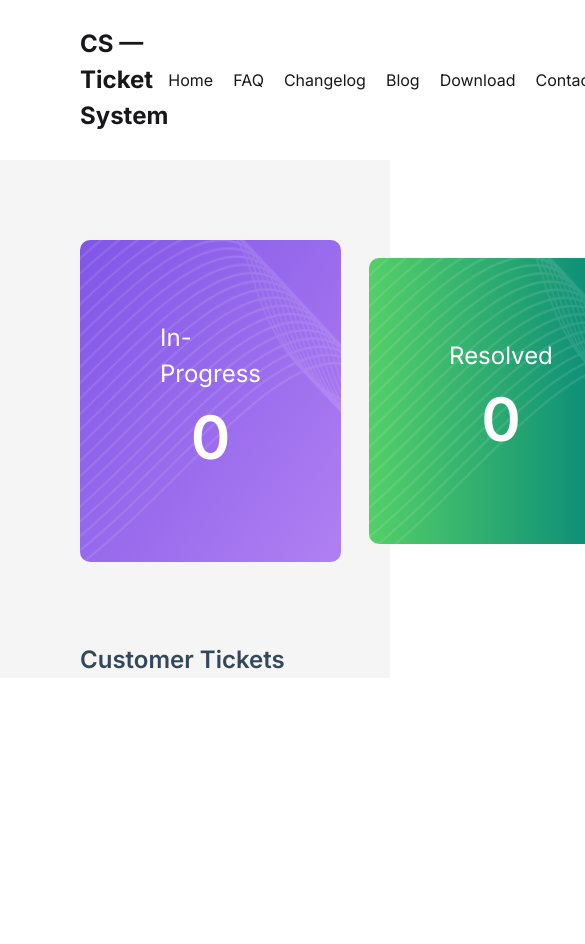
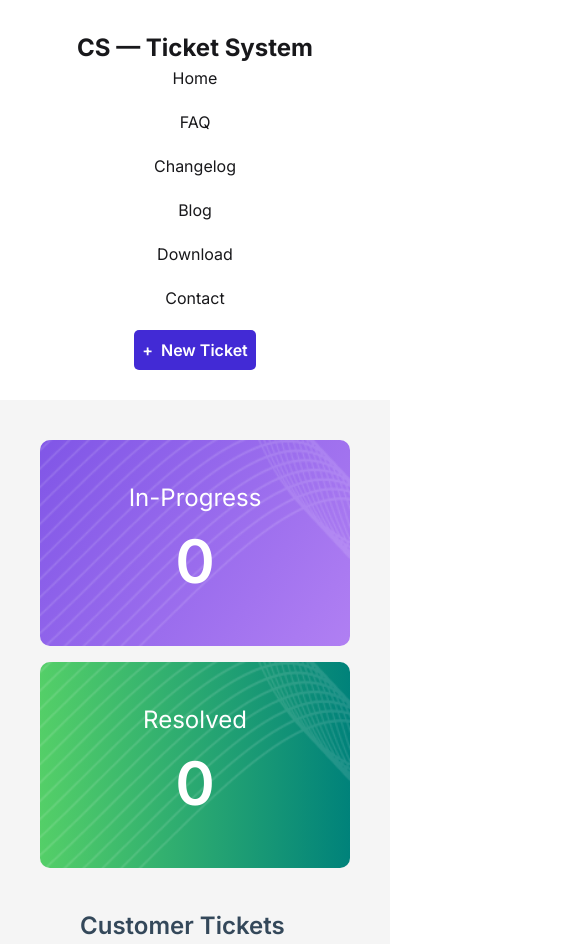
Before and after one commit to ImranSanvi/customer-support, a React (Vite) app: page / in a window 390 px wide. Shown: the top 944 px of the page, 585 px wide, since content can reach past the window. Before the commit the page ends 844 px from the top, so only its background shows below. Built offline with nearby package versions, Linux system fonts and the light colour scheme.

Commit message:
responsive

```diff
--- a/src/App.jsx
+++ b/src/App.jsx
@@ -4,6 +4,14 @@ import './App.css'
 import Navbar from './Components/Navbar/Navbar';
 import Banner from './Components/Banner/Banner';
 import TicketCard from './Components/TicketCard/TicketCard';
+
+
+const fetchTickets = async () =>{
+  const res = await fetch('/Ticket.json')
+  return res.json()
+}
+
+const ticketsPromise = fetchTickets()
 
 function App() {
   // const [count, setCount] = useState(0)
@@ -15,7 +23,7 @@ function App() {
 
         <Banner></Banner>
 
-        <TicketCard></TicketCard>
+        <TicketCard ticketsPromise={ticketsPromise}></TicketCard>
       </div>
 
       <ToastContainer />
--- a/src/Components/Banner/Banner.jsx
+++ b/src/Components/Banner/Banner.jsx
@@ -4,8 +4,8 @@ import vector1 from '../../assets/vector1.png'
 
 const Banner = () => {
     return (
-        <div className='p-[80px] flex justify-between items-center gap-7' >
-            <div className="w-[708px] p-[80px] bg-cover bg-center bg-no-repeat rounded-[10px] text-white" style={{backgroundImage: `linear-gradient(125.07deg, rgba(99, 46, 227, 0.8), rgba(159, 98, 242, 0.8)), url(${vector1})`,
+        <div className='p-[40px] md:p-[80px] flex flex-col md:flex-row justify-between items-center gap-4 md:gap-7' >
+            <div className="w-[100%] md:w-[708px] p-[40px] md:p-[80px] bg-cover bg-center bg-no-repeat rounded-[10px] text-white" style={{backgroundImage: `linear-gradient(125.07deg, rgba(99, 46, 227, 0.8), rgba(159, 98, 242, 0.8)), url(${vector1})`,
                 backgroundBlendMode: "overlay",
             }}>
                 <div className="flex flex-col justify-center items-center">
@@ -15,7 +15,7 @@ const Banner = () => {
             </div>
 
 
-            <div className="w-[708px] p-[80px] bg-cover bg-center bg-no-repeat rounded-[10px] text-white" style={{backgroundImage: `linear-gradient(90.00deg, rgba(84, 207, 103.68001556396484, 1),rgba(0, 130, 122.20001220703125, 1) 100%), url(${vector1})`,
+            <div className="w-[100%] md:w-[708px] p-[40px] md:p-[80px] bg-cover bg-center bg-no-repeat rounded-[10px] text-white" style={{backgroundImage: `linear-gradient(90.00deg, rgba(84, 207, 103.68001556396484, 1),rgba(0, 130, 122.20001220703125, 1) 100%), url(${vector1})`,
                 backgroundBlendMode: "overlay",
             }}>
                 <div className="flex flex-col justify-center items-center">
--- a/src/Components/Navbar/Navbar.jsx
+++ b/src/Components/Navbar/Navbar.jsx
@@ -3,9 +3,9 @@ import React from 'react';
 
 const Navbar = () => {
     return (
-        <div className='flex justify-between items-center h-[78px] p-[80px] bg-white'>
+        <div className='flex flex-col md:flex-row justify-between items-center px-[40px] py-[30px]  md:px-[80px] md:py-[60px] bg-white'>
             <h1 className='font-bold text-[24px]'>CS — Ticket System</h1>
-            <div className='flex justify-between items-center gap-5'>
+            <div className='flex flex-col md:flex-row justify-between items-center gap-5'>
                 <a className='font-normal text-[16px]' href="">Home</a>
                 <a className='font-normal text-[16px]' href="">FAQ</a>
                 <a className='font-normal text-[16px]' href="">Changelog</a>
--- a/src/Components/TicketCard/TicketCard.jsx
+++ b/src/Components/TicketCard/TicketCard.jsx
@@ -1,6 +1,7 @@
 import React from 'react';
 
-const TicketCard = () => {
+const TicketCard = ({ticketsPromise}) => {
+    console.log(ticketsPromise)
     return (
         <div className='px-[80px]'>
             <h1 className='font-semibold text-[24px] text-[#34485A] '>Customer Tickets</h1>
```
